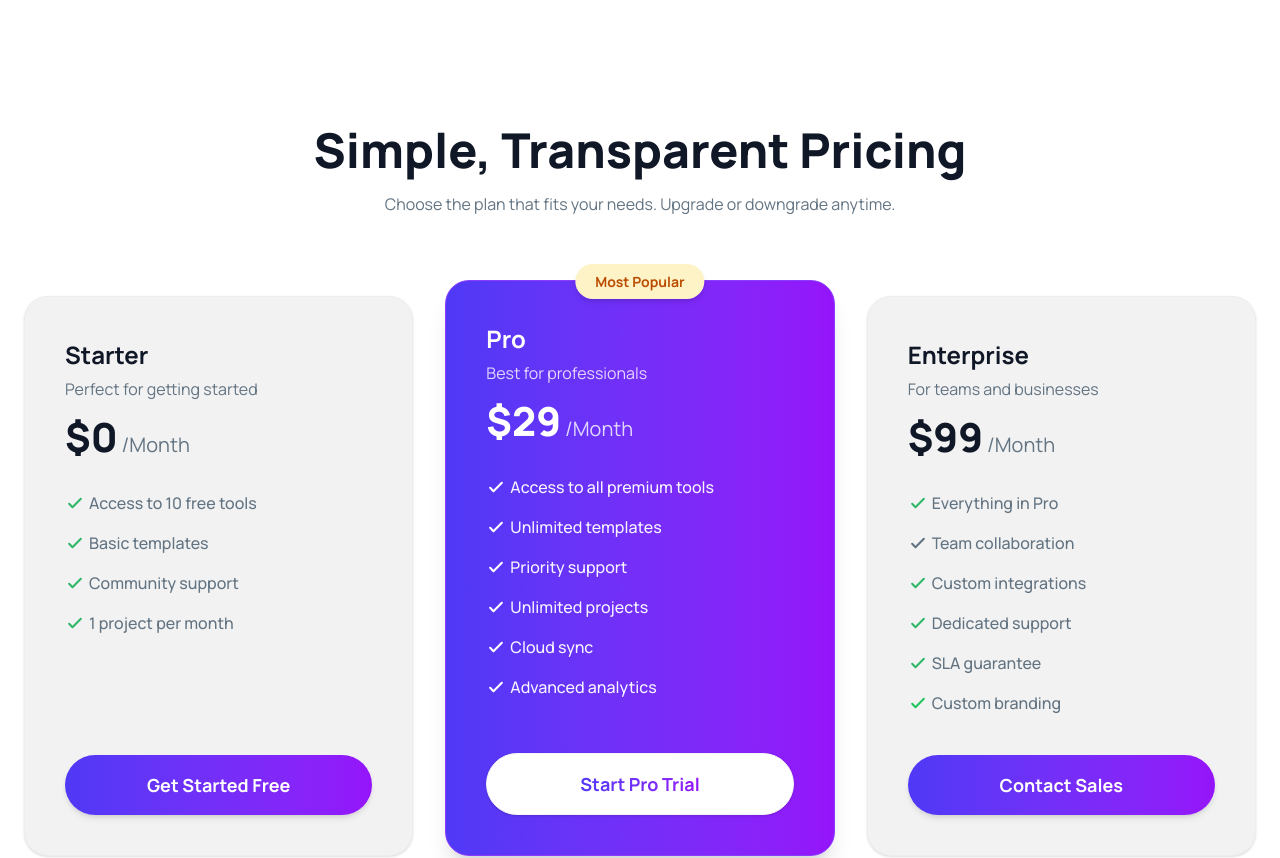
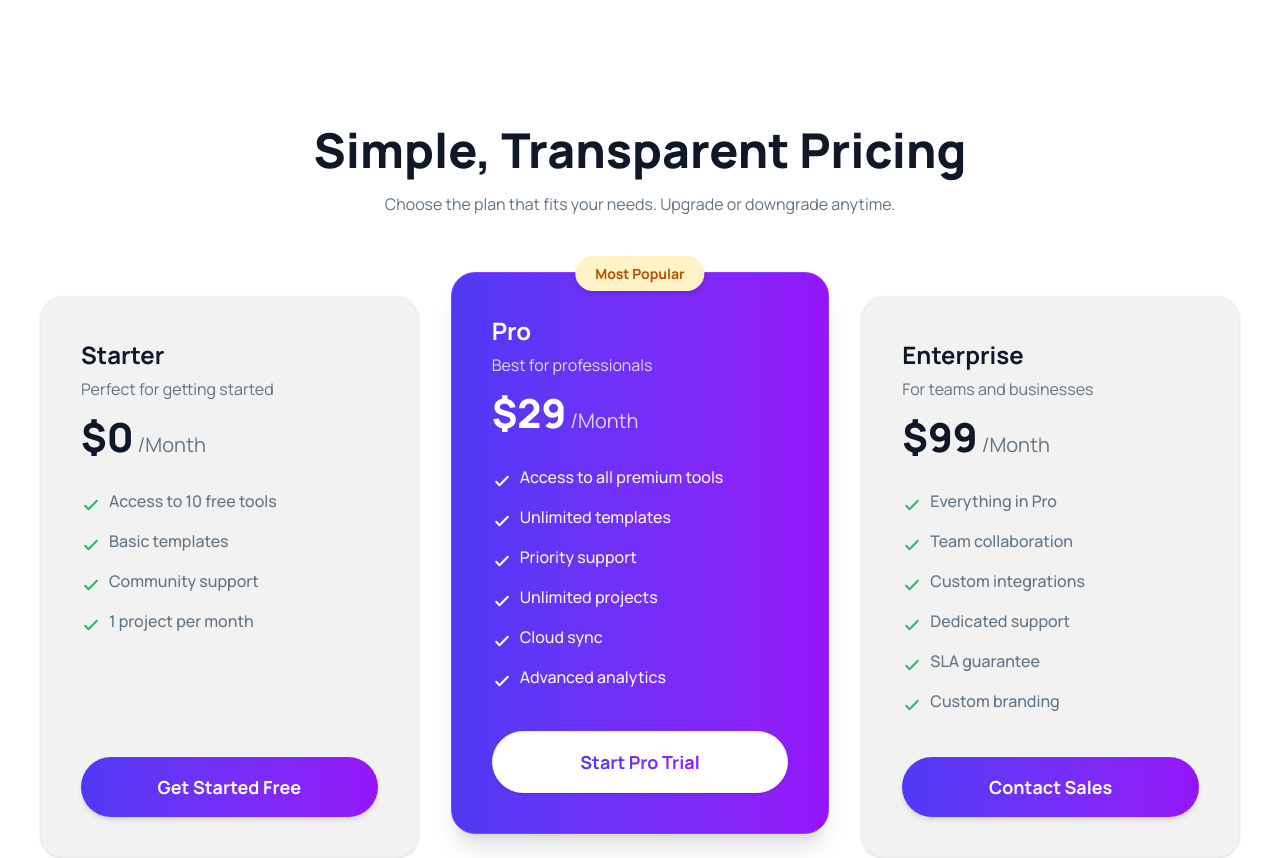
Before and after one commit to shompadmbd-sketch/B13-A6-DigitalTools-Platform, a React (Vite) app: page / in a window 1280 px wide. Shown: the part 3480-4338 px from the top of the page. Built offline with nearby package versions, Linux system fonts and the light colour scheme.

Commit message:
optimize pricing layout for responsivenss

```diff
--- a/src/component/Pricing.jsx
+++ b/src/component/Pricing.jsx
@@ -2,186 +2,115 @@ import React from 'react';
 
 const Pricing = () => {
     return (
-
-       <div class="mx-auto text-center bg-white pb-20">
-
-    <div class="px-4 text-center mt-10 sm:mt-16 lg:mt-24">
-        <h2 class="text-[30px] sm:text-[38px] lg:text-[48px] font-extrabold text-[#101727] leading-tight">
+        <div className="mx-auto text-center bg-white pb-12 md:pb-20">
+            {/* Header Section */}
+            <div className="px-4 text-center mt-10 sm:mt-16 lg:mt-24">
+                <h2 className="text-[28px] sm:text-[38px] lg:text-[48px] font-extrabold text-[#101727] leading-tight">
                     Simple, Transparent Pricing
                 </h2>
-        <p class="text-[14px] sm:text-[16px] font-normal text-[#627382] mt-3 mb-10 max-w-[600px] mx-auto">
+                <p className="text-[14px] sm:text-[16px] font-normal text-[#627382] mt-3 max-w-[600px] mx-auto">
                     Choose the plan that fits your needs. Upgrade or downgrade anytime.
                 </p>
             </div>
 
-    <div class="container mx-auto px-6 py-10">
+            {/* Pricing Cards Container */}
+            <div className="container mx-auto px-4 sm:px-6 mt-10 lg:mt-20">
+                {/* md:grid-cols-2 add kora hoyeche jate tablet-e 2ti card pashapashi thake.
+                    lg:grid-cols-3 desktop view-te 3ti card pashapashi thakbe.
+                */}
+                <div className="grid grid-cols-1 md:grid-cols-2 lg:grid-cols-3 gap-8 justify-center items-stretch max-w-[1200px] mx-auto">
 
-        <div class="grid grid-cols-1 md:grid-cols-2 lg:grid-cols-3 gap-8 justify-center items-stretch">
-
-
-            <div class="w-full bg-[#F2F2F2] border border-[#EDEDED] shadow-sm rounded-[24px] flex flex-col p-8 md:p-10 text-left">
-                <div class="mb-4">
-                    <h2 class="text-[24px] font-bold text-[#101727] mb-1">Starter</h2>
-                    <p class="text-[#627382] text-base font-normal">Perfect for getting started</p>
+                    {/* Starter Plan */}
+                    <div className="w-full bg-[#F2F2F2] border border-[#EDEDED] shadow-sm rounded-[24px] flex flex-col p-8 md:p-10 text-left transition-transform hover:scale-[1.02]">
+                        <div className="mb-4">
+                            <h2 className="text-[24px] font-bold text-[#101727] mb-1">Starter</h2>
+                            <p className="text-[#627382] text-base font-normal">Perfect for getting started</p>
                         </div>
-                <div class="mb-8">
-                    <div class="flex items-baseline text-[#101727]">
-                        <span class="text-[40px] font-extrabold leading-none">$0</span>
-                        <span class="text-xl font-normal text-[#627382] ml-1">/Month</span>
+                        <div className="mb-8">
+                            <div className="flex items-baseline text-[#101727]">
+                                <span className="text-[40px] font-extrabold leading-none">$0</span>
+                                <span className="text-xl font-normal text-[#627382] ml-1">/Month</span>
                             </div>
                         </div>
 
-
-                <ul class="space-y-4 mb-10 text-[#627382] flex-grow">
-                    <li class="flex items-center gap-1">
-                        <svg xmlns="http://www.w3.org/2000/svg" width="20" height="20" fill="none" viewBox="0 0 24 24" stroke="currentColor" class="text-[#30B868] flex-shrink-0">
-                            <path stroke-linecap="round" stroke-linejoin="round" stroke-width="2.5" d="M5 13l4 4L19 7" />
+                        <ul className="space-y-4 mb-10 text-[#627382] flex-grow">
+                            {["Access to 10 free tools", "Basic templates", "Community support", "1 project per month"].map((feature, index) => (
+                                <li key={index} className="flex items-start gap-2">
+                                    <svg xmlns="http://www.w3.org/2000/svg" width="20" height="20" fill="none" viewBox="0 0 24 24" stroke="currentColor" className="text-[#30B868] flex-shrink-0 mt-1">
+                                        <path strokeLinecap="round" strokeLinejoin="round" strokeWidth="2.5" d="M5 13l4 4L19 7" />
                                     </svg>
-                        <span class="text-[16px] text-[#627382] font-medium">Access to 10 free tools</span>
+                                    <span className="text-[16px] font-medium leading-tight">{feature}</span>
                                 </li>
-                    <li class="flex items-center gap-1">
-                        <svg xmlns="http://www.w3.org/2000/svg" width="20" height="20" fill="none" viewBox="0 0 24 24" stroke="currentColor" class="text-[#30B868] flex-shrink-0">
-                            <path stroke-linecap="round" stroke-linejoin="round" stroke-width="2.5" d="M5 13l4 4L19 7" />
-                        </svg>
-                        <span class="text-[16px] text-[#627382] font-medium">Basic templates</span>
-                    </li>
-                    <li class="flex items-center gap-1">
-                        <svg xmlns="http://www.w3.org/2000/svg" width="20" height="20" fill="none" viewBox="0 0 24 24" stroke="currentColor" class="text-[#30B868] flex-shrink-0">
-                            <path stroke-linecap="round" stroke-linejoin="round" stroke-width="2.5" d="M5 13l4 4L19 7" />
-                        </svg>
-                        <span class="text-[16px] font-medium">Community support</span>
-                    </li>
-                    <li class="flex items-center gap-1">
-                        <svg xmlns="http://www.w3.org/2000/svg" width="20" height="20" fill="none" viewBox="0 0 24 24" stroke="currentColor" class="text-[#30B868] flex-shrink-0">
-                            <path stroke-linecap="round" stroke-linejoin="round" stroke-width="2.5" d="M5 13l4 4L19 7" />
-                        </svg>
-                        <span class="text-[16px] text-[#627382] font-medium">1 project per month</span>
-                    </li>
+                            ))}
                         </ul>
 
-                <button class="w-full py-4 px-6 rounded-full font-bold text-lg text-white bg-gradient-to-r from-[#4F39F6] to-[#9514FA] hover:from-[#4432d4] hover:to-[#8212db] transition-all mt-auto cursor-pointer shadow-md">
+                        <button className="w-full py-4 px-6 rounded-full font-bold text-lg text-white bg-gradient-to-r from-[#4F39F6] to-[#9514FA] hover:brightness-110 transition-all mt-auto cursor-pointer shadow-md active:scale-95">
                             Get Started Free
                         </button>
                     </div>
 
-
-            <div class="w-full bg-gradient-to-r from-[#4F39F6] to-[#9514FA] border border-[#8B3DFF] shadow-xl rounded-[24px] flex flex-col p-8 md:p-10 text-left relative lg:-mt-4">
-
-                <div class="absolute top-0 left-1/2 -translate-x-1/2 -translate-y-1/2">
-                    <span class="bg-[#FEF3C6] text-[#BB4D00] px-5 py-2 rounded-full text-sm font-bold shadow-md whitespace-nowrap">
+                    {/* Pro Plan (Highlighted) */}
+                    <div className="w-full bg-gradient-to-r from-[#4F39F6] to-[#9514FA] border border-[#8B3DFF] shadow-xl rounded-[24px] flex flex-col p-8 md:p-10 text-left relative lg:-mt-6 lg:mb-6 transition-transform hover:scale-[1.02]">
+                        <div className="absolute top-0 left-1/2 -translate-x-1/2 -translate-y-1/2">
+                            <span className="bg-[#FEF3C6] text-[#BB4D00] px-5 py-2 rounded-full text-sm font-bold shadow-md whitespace-nowrap">
                                 Most Popular
                             </span>
                         </div>
-                <div class="mb-4 text-white">
-                    <h2 class="text-[24px] font-bold mb-1">Pro</h2>
-                    <p class="text-purple-100 text-base opacity-90 font-normal">Best for professionals</p>
+                        <div className="mb-4 text-white">
+                            <h2 className="text-[24px] font-bold mb-1">Pro</h2>
+                            <p className="text-purple-100 text-base opacity-90 font-normal">Best for professionals</p>
                         </div>
-                <div class="mb-8 text-white">
-                    <div class="flex items-baseline">
-                        <span class="text-[40px] font-extrabold leading-none">$29</span>
-                        <span class="text-xl font-normal opacity-80 ml-1">/Month</span>
+                        <div className="mb-8 text-white">
+                            <div className="flex items-baseline">
+                                <span className="text-[40px] font-extrabold leading-none">$29</span>
+                                <span className="text-xl font-normal opacity-80 ml-1">/Month</span>
                             </div>
                         </div>
 
-                <ul class="space-y-4 mb-10 text-white flex-grow">
-                    <li class="flex items-center gap-1">
-                        <svg xmlns="http://www.w3.org/2000/svg" width="20" height="20" fill="none" viewBox="0 0 24 24" stroke="currentColor" class="flex-shrink-0">
-                            <path stroke-linecap="round" stroke-linejoin="round" stroke-width="2.5" d="M5 13l4 4L19 7" />
+                        <ul className="space-y-4 mb-10 text-white flex-grow">
+                            {["Access to all premium tools", "Unlimited templates", "Priority support", "Unlimited projects", "Cloud sync", "Advanced analytics"].map((feature, index) => (
+                                <li key={index} className="flex items-start gap-2">
+                                    <svg xmlns="http://www.w3.org/2000/svg" width="20" height="20" fill="none" viewBox="0 0 24 24" stroke="currentColor" className="flex-shrink-0 mt-1">
+                                        <path strokeLinecap="round" strokeLinejoin="round" strokeWidth="2.5" d="M5 13l4 4L19 7" />
                                     </svg>
-                        <span class="text-[16px]  font-medium opacity-95">Access to all premium tools</span>
+                                    <span className="text-[16px] font-medium opacity-95 leading-tight">{feature}</span>
                                 </li>
-                    <li class="flex items-center gap-1">
-                        <svg xmlns="http://www.w3.org/2000/svg" width="20" height="20" fill="none" viewBox="0 0 24 24" stroke="currentColor" class="flex-shrink-0">
-                            <path stroke-linecap="round" stroke-linejoin="round" stroke-width="2.5" d="M5 13l4 4L19 7" />
-                        </svg>
-                        <span class="text-[16px]  font-medium opacity-95">Unlimited templates</span>
-                    </li>
-                    <li class="flex items-center gap-1">
-                        <svg xmlns="http://www.w3.org/2000/svg" width="20" height="20" fill="none" viewBox="0 0 24 24" stroke="currentColor" class="flex-shrink-0">
-                            <path stroke-linecap="round" stroke-linejoin="round" stroke-width="2.5" d="M5 13l4 4L19 7" />
-                        </svg>
-                        <span class="text-[16px]  font-medium opacity-95">Priority support</span>
-                    </li>
-                    <li class="flex items-center gap-1">
-                        <svg xmlns="http://www.w3.org/2000/svg" width="20" height="20" fill="none" viewBox="0 0 24 24" stroke="currentColor" class="flex-shrink-0">
-                            <path stroke-linecap="round" stroke-linejoin="round" stroke-width="2.5" d="M5 13l4 4L19 7" />
-                        </svg>
-                        <span class="text-[16px]  font-medium opacity-95">Unlimited projects</span>
-                    </li>
-                    <li class="flex items-center gap-1">
-                        <svg xmlns="http://www.w3.org/2000/svg" width="20" height="20" fill="none" viewBox="0 0 24 24" stroke="currentColor" class="flex-shrink-0">
-                            <path stroke-linecap="round" stroke-linejoin="round" stroke-width="2.5" d="M5 13l4 4L19 7" />
-                        </svg>
-                        <span class="text-[16px]  font-medium opacity-95">Cloud sync</span>
-                    </li>
-                    <li class="flex items-center gap-1">
-                        <svg xmlns="http://www.w3.org/2000/svg" width="20" height="20" fill="none" viewBox="0 0 24 24" stroke="currentColor" class="flex-shrink-0">
-                            <path stroke-linecap="round" stroke-linejoin="round" stroke-width="2.5" d="M5 13l4 4L19 7" />
-                        </svg>
-                        <span class="text-[16px]  font-medium opacity-95">Advanced analytics</span>
-                    </li>
+                            ))}
                         </ul>
 
-                <button class="w-full py-4 px-6 rounded-full font-bold text-lg bg-white hover:bg-gray-100 transition-all mt-auto cursor-pointer border border-gray-100 shadow-sm">
-             <span class="bg-gradient-to-r from-[#4F39F6] to-[#9514FA] bg-clip-text text-transparent">
+                        <button className="w-full py-4 px-6 rounded-full font-bold text-lg bg-white hover:bg-gray-50 transition-all mt-auto cursor-pointer border border-gray-100 shadow-sm active:scale-95">
+                            <span className="bg-gradient-to-r from-[#4F39F6] to-[#9514FA] bg-clip-text text-transparent">
                                 Start Pro Trial
                             </span>
                         </button>
                     </div>
 
-
-            <div class="w-full bg-[#F2F2F2] border border-[#EDEDED] shadow-sm rounded-[24px] flex flex-col p-8 md:p-10 text-left">
-                <div class="mb-4">
-                    <h2 class="text-[24px] font-bold text-[#101727] mb-1">Enterprise</h2>
-                    <p class="text-[#627382] text-base font-normal">For teams and businesses</p>
+                    {/* Enterprise Plan */}
+                    {/* md:col-span-2 lg:col-span-1 use kora hoyeche jate tablet-e eita puro width nite pare ba align thake */}
+                    <div className="w-full bg-[#F2F2F2] border border-[#EDEDED] shadow-sm rounded-[24px] flex flex-col p-8 md:p-10 text-left md:col-span-2 lg:col-span-1 transition-transform hover:scale-[1.02]">
+                        <div className="mb-4">
+                            <h2 className="text-[24px] font-bold text-[#101727] mb-1">Enterprise</h2>
+                            <p className="text-[#627382] text-base font-normal">For teams and businesses</p>
                         </div>
-                <div class="mb-8">
+                        <div className="mb-8">
                             <div className="flex items-baseline text-[#101727]">
-                        <span class="text-[40px] font-extrabold leading-none">$99</span>
-                        <span class="text-xl font-normal text-[#627382] ml-1">/Month</span>
+                                <span className="text-[40px] font-extrabold leading-none">$99</span>
+                                <span className="text-xl font-normal text-[#627382] ml-1">/Month</span>
                             </div>
                         </div>
 
-                <ul class="space-y-4 mb-10 text-[#627382] flex-grow">
-                    <li class="flex items-center gap-1">
-                        <svg xmlns="http://www.w3.org/2000/svg" width="20" height="20" fill="none" viewBox="0 0 24 24" stroke="currentColor" class="text-[#30B868] flex-shrink-0">
-                            <path stroke-linecap="round" stroke-linejoin="round" stroke-width="2.5" d="M5 13l4 4L19 7" />
+                        <ul className="space-y-4 mb-10 text-[#627382] flex-grow">
+                            {["Everything in Pro", "Team collaboration", "Custom integrations", "Dedicated support", "SLA guarantee", "Custom branding"].map((feature, index) => (
+                                <li key={index} className="flex items-start gap-2">
+                                    <svg xmlns="http://www.w3.org/2000/svg" width="20" height="20" fill="none" viewBox="0 0 24 24" stroke="currentColor" className="text-[#30B868] flex-shrink-0 mt-1">
+                                        <path strokeLinecap="round" strokeLinejoin="round" strokeWidth="2.5" d="M5 13l4 4L19 7" />
                                     </svg>
-                        <span class="text-[16px] font-medium">Everything in Pro</span>
+                                    <span className="text-[16px] font-medium leading-tight">{feature}</span>
                                 </li>
-                    <li class="flex items-center gap-1">
-                        <svg xmlns="http://www.w3.org/2000/svg" width="20" height="20" fill="none" viewBox="0 0 24 24" stroke="currentColor" class="text-[#30B868E] flex-shrink-0">
-                            <path stroke-linecap="round" stroke-linejoin="round" stroke-width="2.5" d="M5 13l4 4L19 7" />
-                        </svg>
-                        <span class="text-[16px] font-medium">Team collaboration</span>
-                    </li>
-                    <li class="flex items-center gap-1">
-                        <svg xmlns="http://www.w3.org/2000/svg" width="20" height="20" fill="none" viewBox="0 0 24 24" stroke="currentColor" class="text-[#30B868] flex-shrink-0">
-                            <path stroke-linecap="round" stroke-linejoin="round" stroke-width="2.5" d="M5 13l4 4L19 7" />
-                        </svg>
-                        <span class="text-[16px] font-medium">Custom integrations</span>
-                    </li>
-                    <li class="flex items-center gap-1">
-                        <svg xmlns="http://www.w3.org/2000/svg" width="20" height="20" fill="none" viewBox="0 0 24 24" stroke="currentColor" class="text-[#30B868] flex-shrink-0">
-                            <path stroke-linecap="round" stroke-linejoin="round" stroke-width="2.5" d="M5 13l4 4L19 7" />
-                        </svg>
-                        <span class="text-[16px] font-medium">Dedicated support</span>
-                    </li>
-                    <li class="flex items-center gap-1">
-                        <svg xmlns="http://www.w3.org/2000/svg" width="20" height="20" fill="none" viewBox="0 0 24 24" stroke="currentColor" class="text-[#30B868] flex-shrink-0">
-                            <path stroke-linecap="round" stroke-linejoin="round" stroke-width="2.5" d="M5 13l4 4L19 7" />
-                        </svg>
-                        <span class="text-[16px] font-medium">SLA guarantee</span>
-                    </li>
-                    <li class="flex items-center gap-1">
-                        <svg xmlns="http://www.w3.org/2000/svg" width="20" height="20" fill="none" viewBox="0 0 24 24" stroke="currentColor" class="text-[#22C55E] flex-shrink-0">
-                            <path stroke-linecap="round" stroke-linejoin="round" stroke-width="2.5" d="M5 13l4 4L19 7" />
-                        </svg>
-                        <span class="text-[16px] font-medium">Custom branding</span>
-                    </li>
+                            ))}
                         </ul>
 
-                <button class="w-full py-4 px-6 rounded-full font-bold text-lg text-white bg-gradient-to-r from-[#4F39F6] to-[#9514FA] hover:from-[#4432d4] hover:to-[#8212db] transition-all mt-auto cursor-pointer shadow-md">
+                        <button className="w-full py-4 px-6 rounded-full font-bold text-lg text-white bg-gradient-to-r from-[#4F39F6] to-[#9514FA] hover:brightness-110 transition-all mt-auto cursor-pointer shadow-md active:scale-95">
                             Contact Sales
                         </button>
                     </div>
@@ -189,7 +118,6 @@ const Pricing = () => {
                 </div>
             </div>
         </div>
-
     );
 };
 
```
Also changed, not shown: src/component/GetStarted.jsx (+5 -5 lines). Lines whose indentation alone changed are shown as unchanged.
